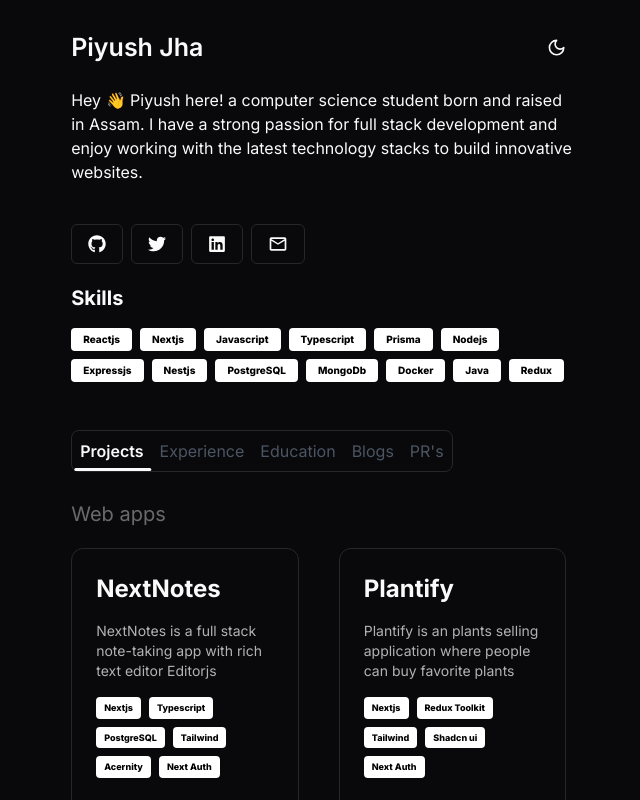
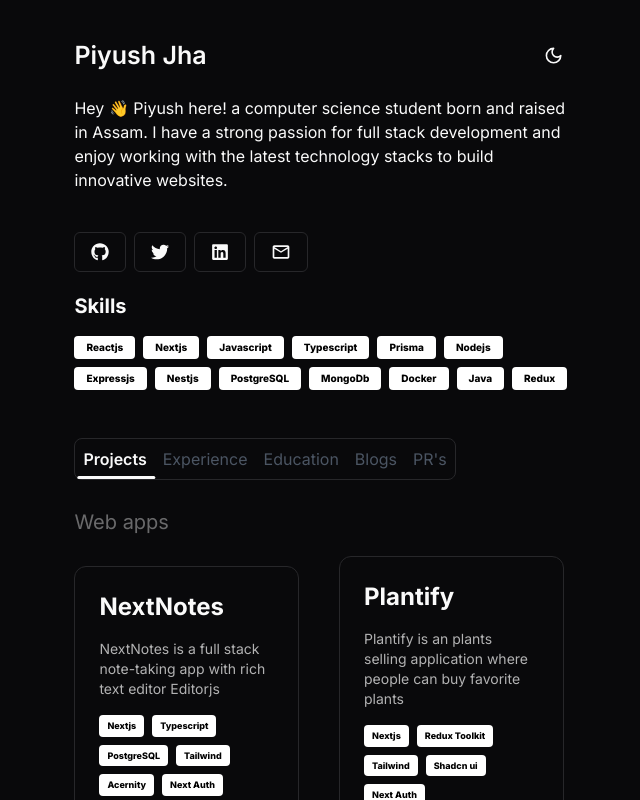
Before and after one commit to Piyush5784/Piyush-portfolio, a Next.js app: page / in a window 1280 px wide. Shown: the top 800 px of the page, without its empty margins (316-956 px from the left). Built offline with nearby package versions, Linux system fonts and the light colour scheme.

Commit message:
fixed links

```diff
--- a/src/Content.ts
+++ b/src/Content.ts
@@ -108,8 +108,8 @@ export const Content: ContentType = {
         "Hono",
         "Cloudflare",
       ],
-      liveSrc: "https://gemini-pro-latest.netlify.app",
-      sourceSrc: "https://github.com/Piyush5784/Gemini-Pro",
+      liveSrc: "https://medium-blog-dh6d.vercel.app",
+      sourceSrc: "https://github.com/Piyush5784/Medium-blog",
     },
     {
       name: "Shopping-Cart",
--- a/src/app/page.tsx
+++ b/src/app/page.tsx
@@ -7,7 +7,7 @@ import Skills from "@/components/custom/Skills";
 export default function Home() {
   return (
     <>
-      <div className="flex items-center justify-center flex-col p-2">
+      <div className="flex items-center justify-center flex-col p-4">
         <div className=" lg:w-[40%] rounded-lg pt-5 pb-10">
           <AboutSection />
           <Skills />
```
